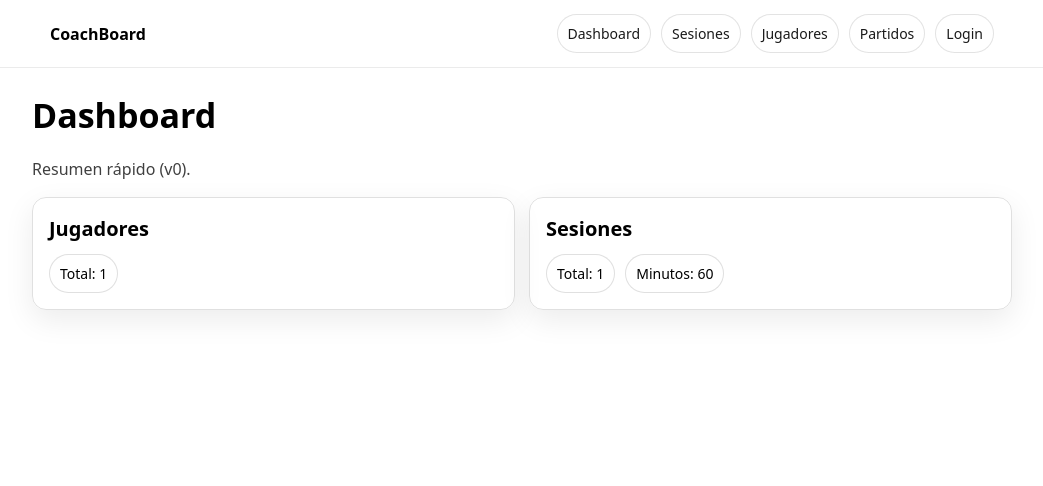
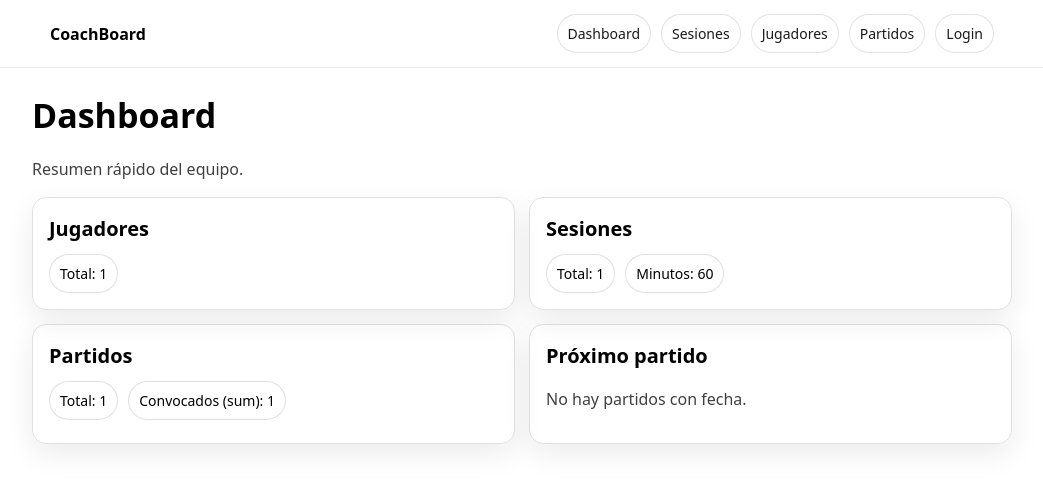
Before and after one commit to MiguelAngelDuque/coachboard, a React (Vite) app: page /#/login in a window 1280 px wide. Both pictures are taken after a click on the button "Entrar". Shown: the top 486 px of the page, without its empty margins (118-1161 px from the left). Built offline with nearby package versions, Linux system fonts and the light colour scheme.

Commit message:
Improve: dashboard stats (matches/callups/upcoming)

```diff
--- a/src/pages/Dashboard.jsx
+++ b/src/pages/Dashboard.jsx
@@ -1,25 +1,63 @@
 export default function Dashboard({ store }) {
-  const totalMinutes = (store.sessions || []).reduce((acc, s) => acc + (Number.isFinite(s.minutes) ? s.minutes : 0), 0)
+  const players = store.players || []
+  const sessions = store.sessions || []
+  const matches = store.matches || []
+
+  const totalMinutes = sessions.reduce(
+    (acc, s) => acc + (Number.isFinite(s.minutes) ? s.minutes : 0),
+    0
+  )
+
+  const totalCallups = matches.reduce(
+    (acc, m) => acc + (Array.isArray(m.callup) ? m.callup.length : 0),
+    0
+  )
+
+  const upcoming = matches
+    .filter(m => m.date && typeof m.date === "string" && m.date.length >= 10)
+    .slice()
+    .sort((a, b) => a.date.localeCompare(b.date))[0]
 
   return (
     <div className="container main">
       <h1>Dashboard</h1>
-      <p className="muted">Resumen rápido (v0).</p>
+      <p className="muted">Resumen rápido del equipo.</p>
 
       <div className="grid">
         <div className="card">
           <h2>Jugadores</h2>
           <div className="row">
-            <span className="pill">Total: {(store.players || []).length}</span>
+            <span className="pill">Total: {players.length}</span>
           </div>
         </div>
 
         <div className="card">
           <h2>Sesiones</h2>
           <div className="row">
-            <span className="pill">Total: {(store.sessions || []).length}</span>
+            <span className="pill">Total: {sessions.length}</span>
             <span className="pill">Minutos: {totalMinutes}</span>
           </div>
+        </div>
+
+        <div className="card">
+          <h2>Partidos</h2>
+          <div className="row">
+            <span className="pill">Total: {matches.length}</span>
+            <span className="pill">Convocados (sum): {totalCallups}</span>
+          </div>
+        </div>
+
+        <div className="card">
+          <h2>Próximo partido</h2>
+          {upcoming ? (
+            <p>
+              <b>{upcoming.homeAway}:</b> {upcoming.opponent}
+              {upcoming.date ? ` · ${upcoming.date}` : ""}
+              {upcoming.location ? ` · ${upcoming.location}` : ""}
+            </p>
+          ) : (
+            <p className="muted">No hay partidos con fecha.</p>
+          )}
         </div>
       </div>
     </div>
```
